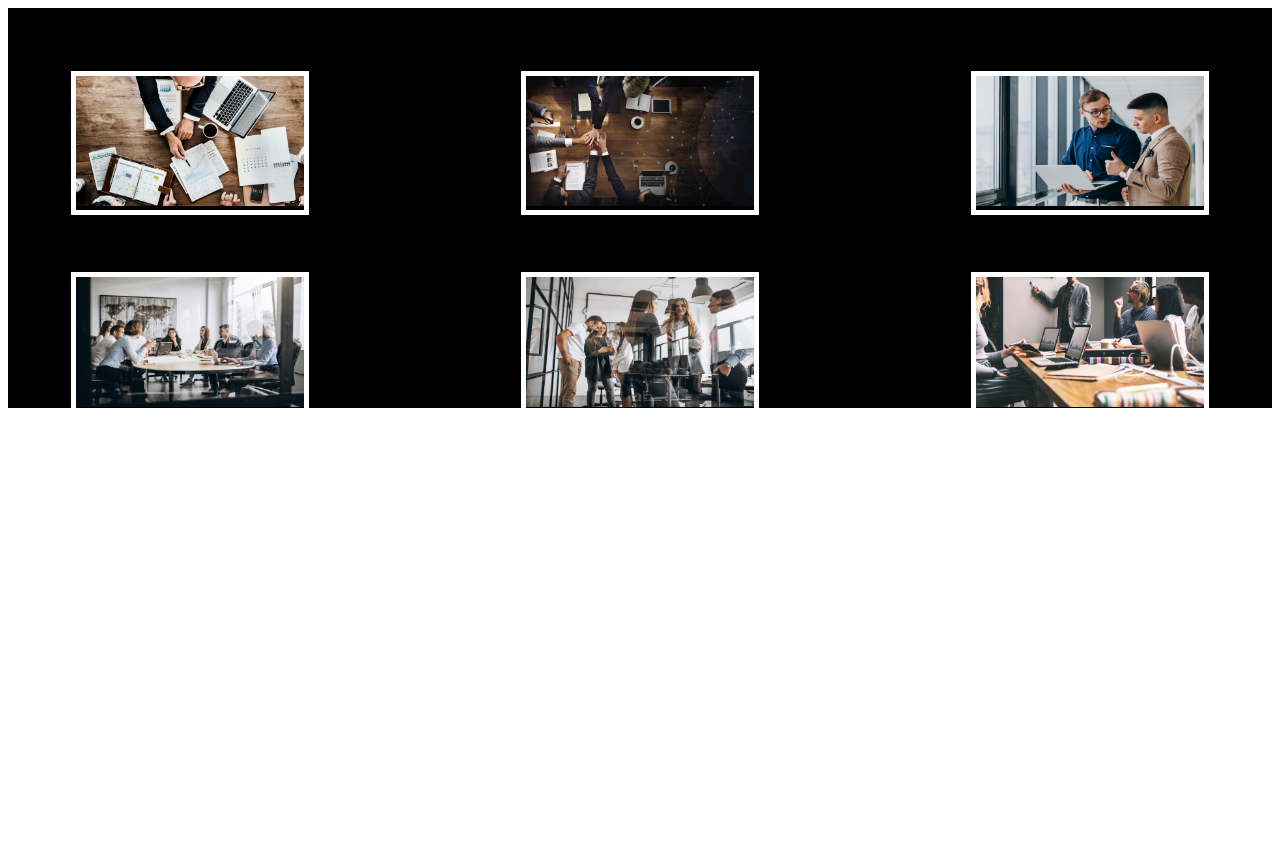
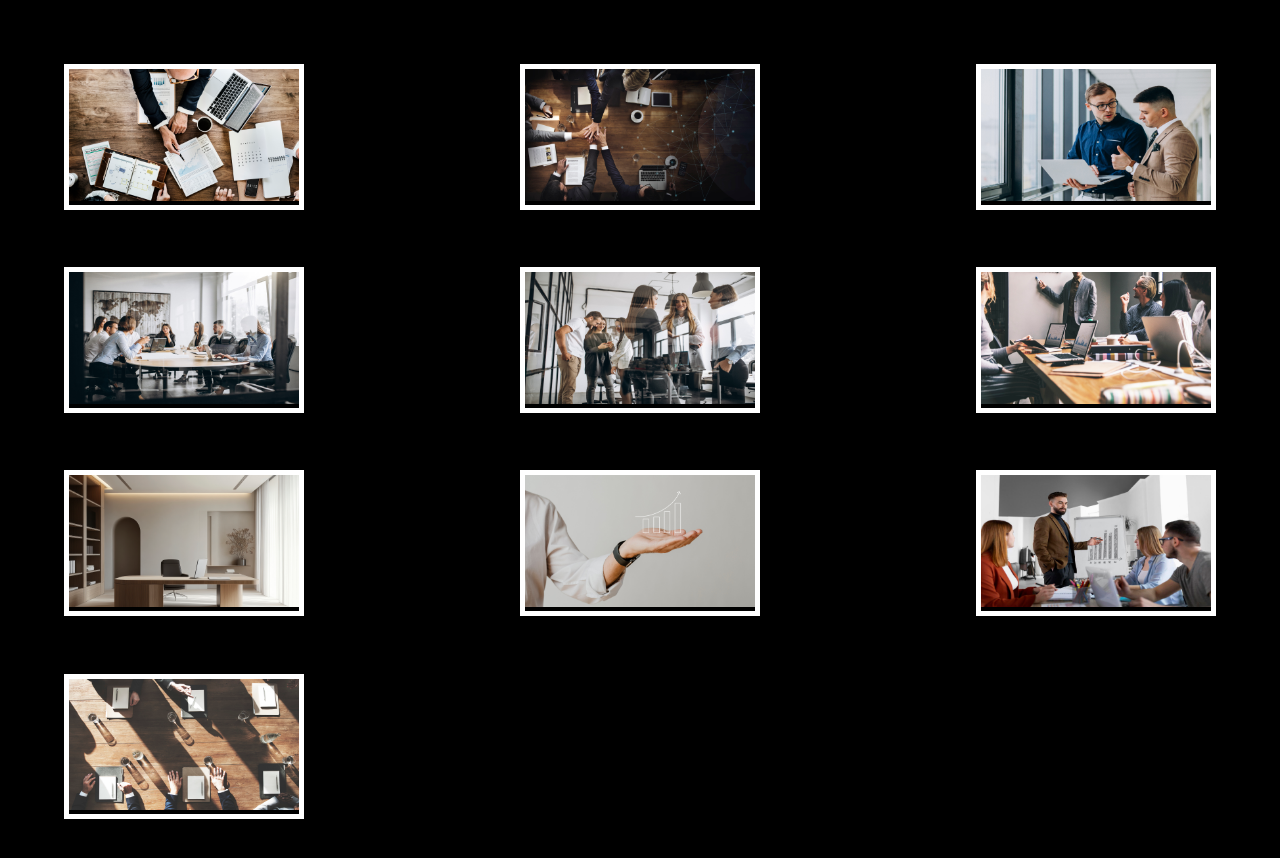
Before and after one commit to rustscr1pt/ph-gallery-ts, a React (Create React App) app: page / in a window 1280 px wide. Shown: the top 858 px of the page. Before the commit the page ends 800 px from the top, so only its background shows below. Built offline with nearby package versions, Linux system fonts and the light colour scheme.

Commit message:
// removed margin in <body> + added key properties

```diff
--- a/src/app.style.sass
+++ b/src/app.style.sass
@@ -1,6 +1,5 @@
 .app-styler
   width: 100%
-  height: 50vh
   background-color: black
   display: flex
   flex-direction: column
--- /dev/null
+++ b/src/global.sass
@@ -0,0 +1,2 @@
+body
+  margin: 0
--- a/src/index.tsx
+++ b/src/index.tsx
@@ -2,7 +2,8 @@ import React from 'react';
 import ReactDOM from 'react-dom/client';
 import App from './App';
 import {Provider} from "react-redux";
-import application from './react-redux/mainStorage'
+import application from './react-redux/mainStorage';
+import './global.sass';
 
 const root = ReactDOM.createRoot(
   document.getElementById('root') as HTMLElement
--- a/src/screens/ImagesRow/ImagesRow.component.tsx
+++ b/src/screens/ImagesRow/ImagesRow.component.tsx
@@ -15,8 +15,12 @@ const ImagesRow = (props : Props) => {
             className="images-row"
         >
             {
-                props.images_buffer.map((value) => (
-                    <ImageViewComponent width={"20%"} image_source={value}/>
+                props.images_buffer.map((value, index) => (
+                    <ImageViewComponent
+                        key={index}
+                        width={"20%"}
+                        image_source={value}
+                    />
                     )
                 )
             }
--- a/src/screens/MainScreen/MainScreen.component.tsx
+++ b/src/screens/MainScreen/MainScreen.component.tsx
@@ -22,6 +22,7 @@ const MainScreen = (props : Props) => {
             {images_buffer.map((value, index) => (
                 <ImagesRow
                     row_width={"100%"}
+                    key={index}
                     margin={index === 0 ? "0% 0 0 0" : "5% 0 0 0"}
                     images_buffer={value}
                 />
```
